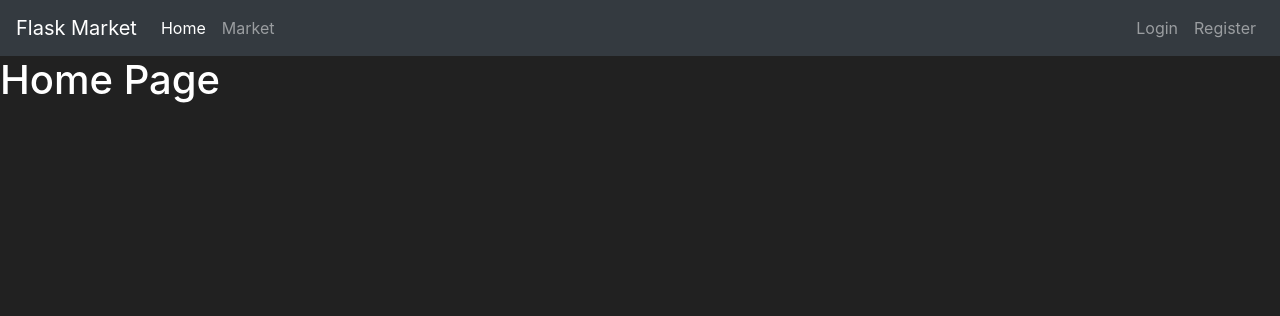
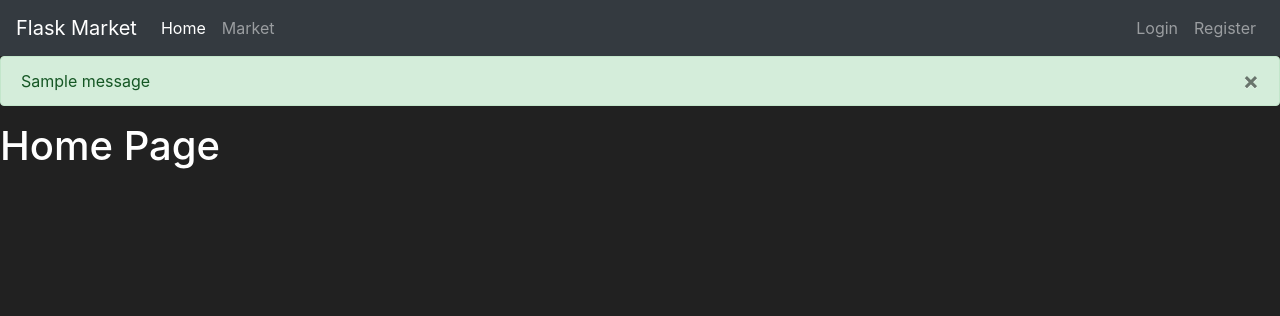
Before and after one commit to SarahSameh19/FlaskMarket, a Flask app: page / in a window 1280 px wide. Shown: the top 316 px of the page. Run offline with Flask 3, Linux system fonts and the light colour scheme; one stand-in notice (Sample message) is shown.

Commit message:
Flashes & Advanced Validations

```diff
--- a/market/routes.py
+++ b/market/routes.py
@@ -1,5 +1,5 @@
 from market import app
-from flask import render_template, redirect, url_for
+from flask import render_template, redirect, url_for, flash
 from market.models import Item, User
 from market.forms import RegisterForm
 from market import db
@@ -30,6 +30,6 @@ def register_page():
         return redirect(url_for('market_page'))
     if form.errors != {}: #if there are not errors from the validations
         for err_msg in form.errors.values():
-            print(f'there was an error with creating a user: {err_msg}') #print error message
+            flash(f'there was an error with creating a user: {err_msg}', category='danger') #print error message
 
     return render_template('register.html', form=form)
--- a/market/templates/base.html
+++ b/market/templates/base.html
@@ -57,7 +57,21 @@
         </form> -->
       </div>
     </nav>
-    <!-- Optional JavaScript; choose one of the two! -->
+    {% with messages = get_flashed_messages(with_categories=true)%}
+      {% if messages %}
+        {% for category, message in messages %}
+          <div class="alert alert-{{ category }}">
+            <button type="button" class="m1-2 mb-1 close" data-dismiss="alert" aria-lable="Close">
+              <span aria-hidden="true">&times;</span> <!-- this refers to x-icon-->
+            </button>
+            {{message }}
+          </div>
+
+        {% endfor %}
+
+      {% endif %}
+    {% endwith %}
+
     {% block content %}
 
     {% endblock %}
```
Also changed, not shown: market/forms.py (+15 -1 lines), instance/market.db.
